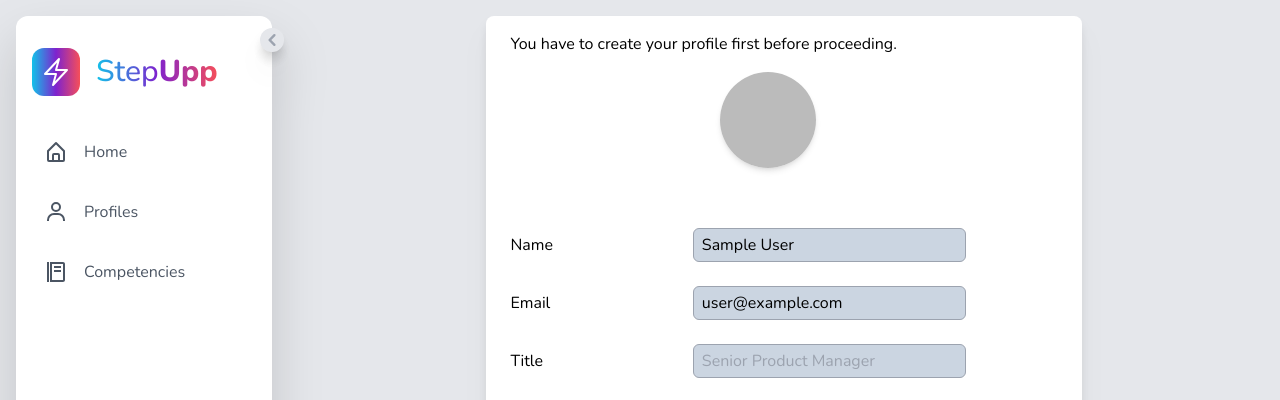
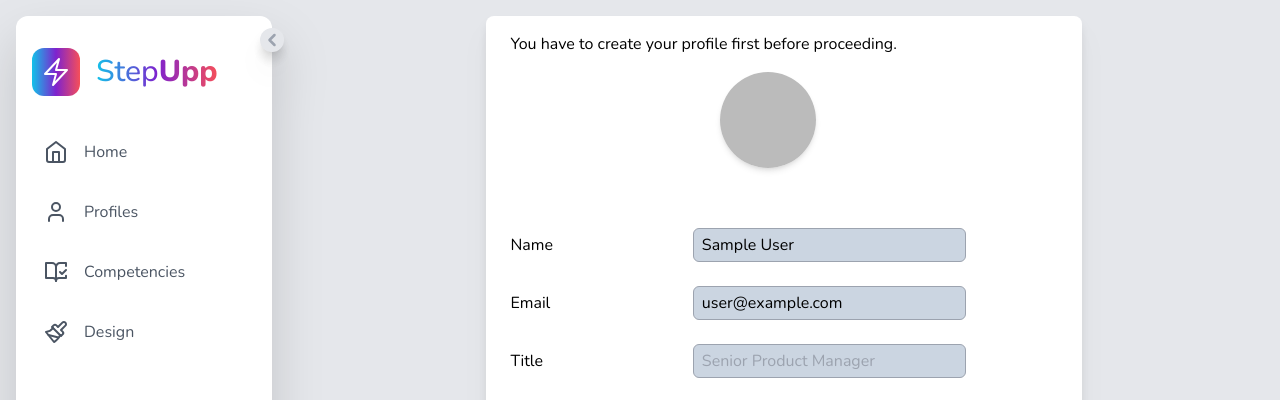
Before and after one commit to ephimoff/step-upp, a Next.js app: page /myprofile in a window 1280 px wide. Shown: the top 400 px of the page. Built offline with nearby package versions, Linux system fonts and the light colour scheme; no server answers; the database is empty; sample sign-in values are in the browser's storage.

Commit message:
New icons

```diff
--- a/src/components/Sidebar/Sidebar.tsx
+++ b/src/components/Sidebar/Sidebar.tsx
@@ -1,5 +1,13 @@
-import { HiChevronLeft, HiChevronRight } from 'react-icons/hi';
-import { BiHomeAlt, BiUser, BiFoodMenu } from 'react-icons/bi';
+// import { HiChevronLeft, HiChevronRight } from 'react-icons/hi';
+// import { BiHomeAlt, BiUser, BiFoodMenu } from 'react-icons/bi';
+import {
+  Home,
+  User,
+  BookOpenCheck,
+  ChevronLeft,
+  ChevronRight,
+  Paintbrush,
+} from 'lucide-react';
 import Link from 'next/link';
 import SidebarLink from '../SidebarLink';
 import { siteTitle } from '@/data/data';
@@ -19,14 +27,15 @@ export const sidebarLinks = [
   {
     name: 'Home',
     path: '/',
-    icon: <BiHomeAlt />,
+    icon: <Home />,
   },
   {
     name: 'Profiles',
     path: '/profile',
-    icon: <BiUser />,
+    icon: <User />,
   },
-  { name: 'Competencies', path: '/competency', icon: <BiFoodMenu /> },
+  { name: 'Competencies', path: '/competency', icon: <BookOpenCheck /> },
+  { name: 'Design', path: '/design', icon: <Paintbrush /> },
 ];
 
 export default function Sidebar({
@@ -61,9 +70,13 @@ export default function Sidebar({
           <div className="px-4">
             <div
               onClick={toggleSidebar}
-              className="absolute -right-3 top-3 h-6 w-6 cursor-pointer rounded-full bg-gray-200 text-2xl text-gray-400 shadow-lg drop-shadow-xl dark:bg-gray-900"
+              className="absolute -right-3 top-3 flex h-6 w-6 cursor-pointer items-center justify-center rounded-full bg-gray-200 text-xl text-gray-400 shadow-lg drop-shadow-xl dark:bg-gray-900"
             >
-              {open ? <HiChevronLeft /> : <HiChevronRight />}
+              {open ? (
+                <ChevronLeft size={20} strokeWidth={3} />
+              ) : (
+                <ChevronRight size={20} strokeWidth={3} />
+              )}
             </div>
             <div>
               <Link href="/">
```
